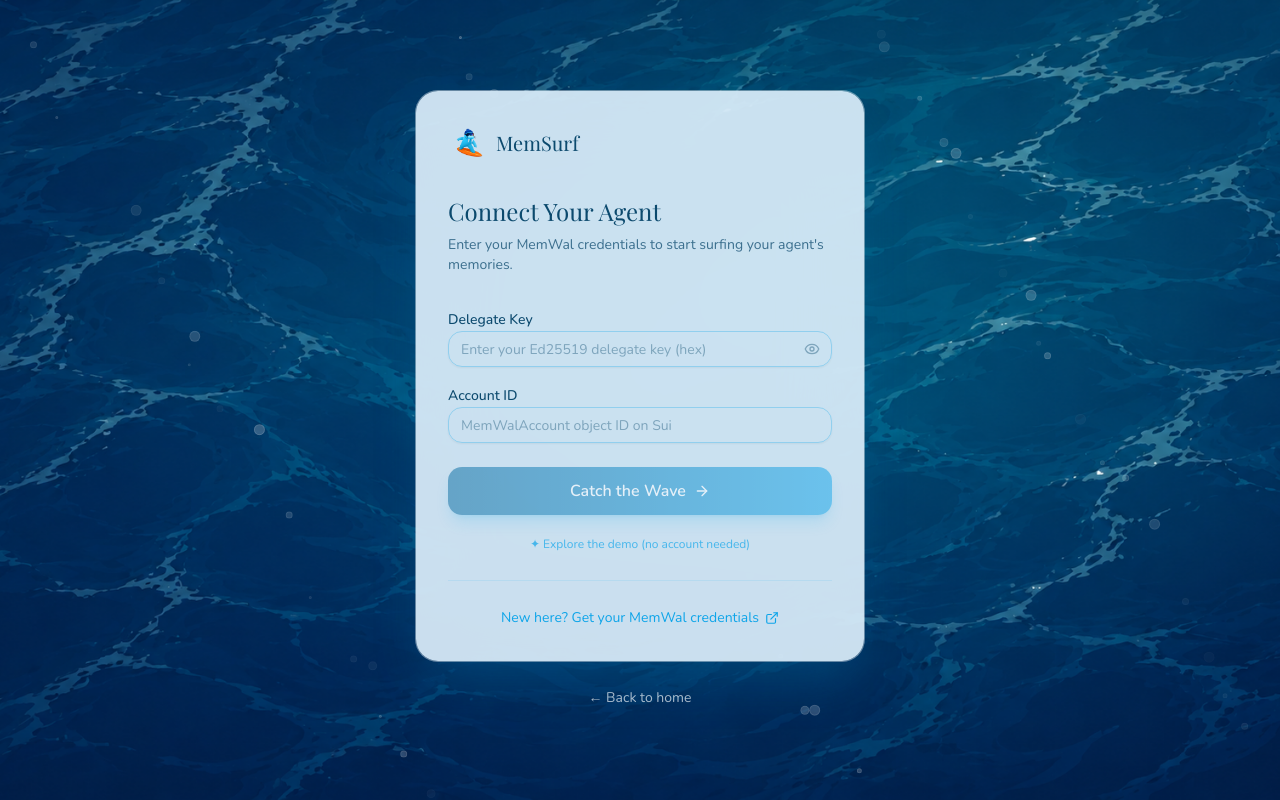
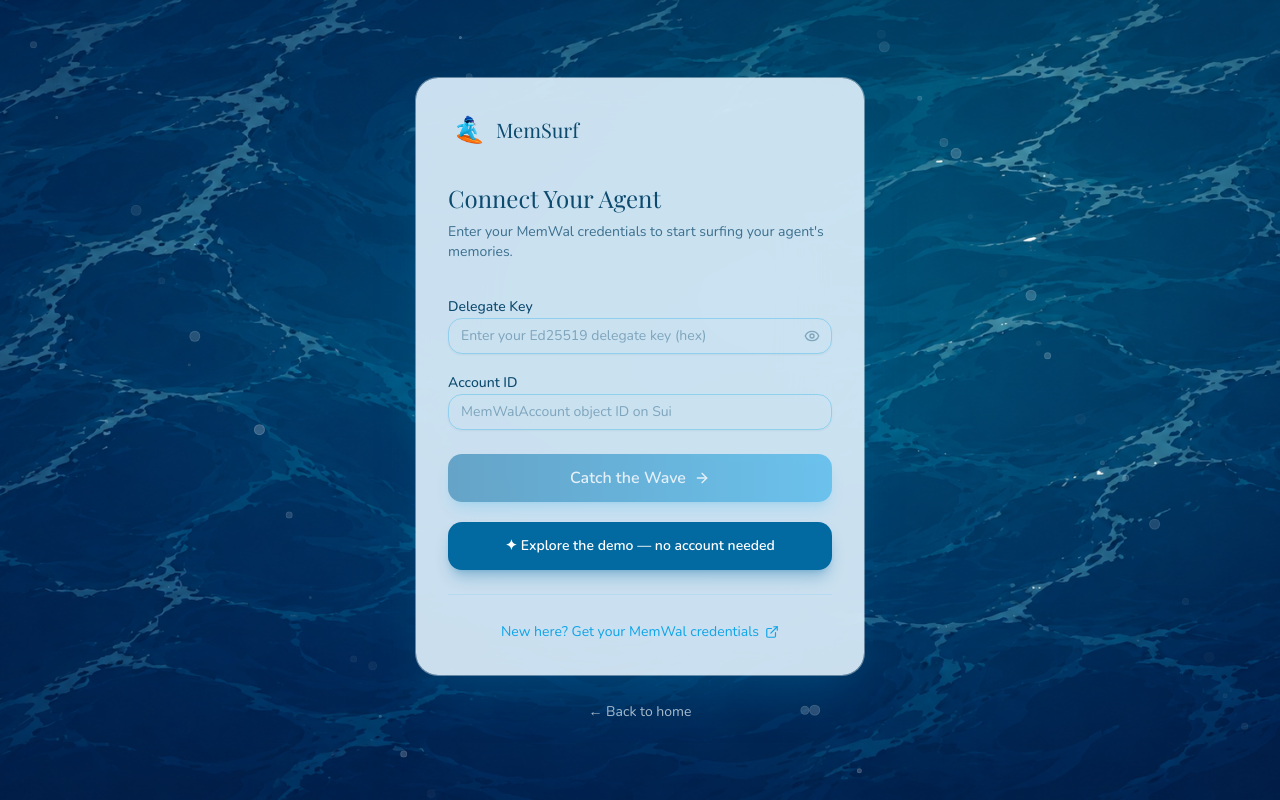
Before and after one commit to VincenImanuell/MemSurf, a Next.js app: page /connect in a window 1280 px wide. Built offline with nearby package versions, Linux system fonts and the light colour scheme; a web font is replaced by a local one.

Commit message:
style(connect): make Explore-the-demo a prominent dark button with pointer cursor

```diff
--- a/src/app/connect/page.tsx
+++ b/src/app/connect/page.tsx
@@ -187,9 +187,9 @@ export default function ConnectPage() {
               type="button"
               onClick={handleDemo}
               disabled={isConnecting || isDemoLoading}
-              className="w-full text-center text-xs text-ocean/70 hover:text-ocean transition-colors py-1 disabled:opacity-50"
+              className="mt-1 w-full cursor-pointer rounded-xl bg-ocean-deep hover:bg-navy text-white text-sm font-semibold py-3.5 shadow-lg shadow-ocean-deep/30 transition-colors disabled:opacity-50 disabled:cursor-not-allowed"
             >
-              {isDemoLoading ? "Loading demo…" : "✦ Explore the demo (no account needed)"}
+              {isDemoLoading ? "Loading demo…" : "✦ Explore the demo — no account needed"}
             </button>
           </div>
 
```
